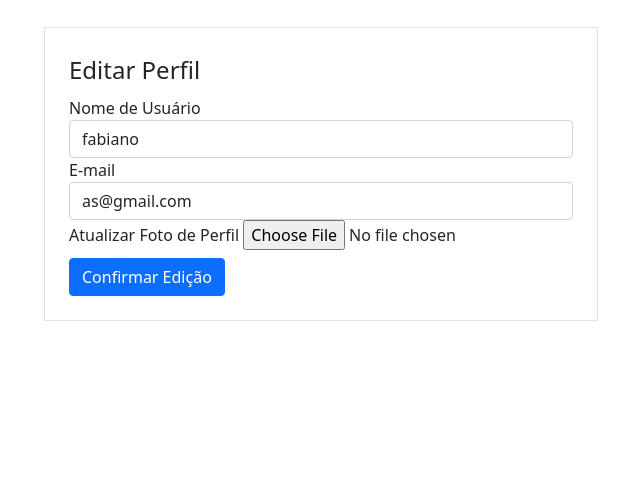
After one commit to cientistafabiano/python---flask, a Flask app: page /perfil/editar in a window 1280 px wide. The commit adds this page. Shown: the part 314-800 px from the top of the page, without its empty margins (38-678 px from the left). Run offline with Flask 2, Linux system fonts and the light colour scheme; a user stored in the database is signed in; some libraries are stand-ins or nearby versions.

Commit message:
editar perfil
criou html editarperfil e suas validators

```diff
--- a/comunidade/forms.py
+++ b/comunidade/forms.py
@@ -1,8 +1,13 @@
 from flask_wtf import FlaskForm
+#aula 36: FileField é campo de arquivo, FileAllowed é um validators
+from flask_wtf.file import FileField, FileAllowed
+
 from wtforms import StringField, PasswordField, SubmitField, BooleanField
 from wtforms.validators import DataRequired, Length, Email, EqualTo, ValidationError
 from comunidade.models import Usuario
 #import validation erro
+#aula 36
+from flask_login import current_user
 
 #todo formulario é um objeto em python, cada formulario é uma classe
 #criar validações
@@ -31,3 +36,18 @@ class FormLogin(FlaskForm):
 
 
 #extensao de login no flask: pip install flask-login; vai p o init; vai p o models; vai p routes;
+
+#aula 35 editar perfil
+class FormEditarPerfil(FlaskForm):
+    username = StringField('Nome de Usuário', validators=[DataRequired()])
+    email = StringField('E-mail', validators=[DataRequired(), Email()])
+    #aula 37 add campo imagem, depois fazer edição no html
+    foto_perfil = FileField('Atualizar Foto de Perfil', validators=[FileAllowed(['jpg', 'png', 'svg'])])
+    botao_submit_editarperfil = SubmitField('Confirmar Edição')
+
+    #aula 36 verificar se esse novo email ja existe
+    def validate_email(self, email):
+        if current_user.email != email.data:
+            usuario = Usuario.query.filter_by(email=email.data).first()
+            if usuario:
+                raise ValidationError('Já existe um usuário com esse e-mail. Cadastre outro e-mail')
--- a/comunidade/routes.py
+++ b/comunidade/routes.py
@@ -1,7 +1,7 @@
 from flask import render_template, redirect, url_for, request, flash
 from comunidade import app, database, bcrypt
 #presisamos importa o form e instanciar dentro da função login
-from comunidade.forms import FormLogin, FormCriarConta
+from comunidade.forms import FormLogin, FormCriarConta, FormEditarPerfil
 #criar usuario
 from comunidade.models import Usuario
 #login
@@ -14,7 +14,7 @@ from flask_login import login_user, logout_user, current_user, login_required
 lista_usuarios = ['Fabiano', 'Joelson', 'Marisa', 'Rafa', 'Raul']
 
 
-# toda vez q for criar uma pagina deve começar assim, o ("\") é o caminho do site
+# toda vez q for criar uma pagina deve começar assim: o ("\") é o caminho do site
 #app.route é uma classe do flask
 #decoration é uma função q vem antes de outra função, atribui uma nova funcionalidade a funcao def, faz com q ele apareça dentro do link
 @app.route('/ola')
@@ -101,3 +101,26 @@ def perfil():
 @login_required
 def criar_post():
     return render_template('criarpost.html')
+
+
+#editar perfil aula 35
+#aula 36 validar o button submit
+@app.route('/perfil/editar', methods=['GET', 'POST'])
+@login_required
+def editar_perfil():
+    form = FormEditarPerfil()
+    if form.validate_on_submit():
+        #preenche novo email
+        current_user.email = form.email.data
+        #preenche novo nome
+        current_user.username = form.username.data
+        #atualiza no banco de dados
+        database.session.commit()
+        flash('Perfil atualizado com sucesso.', 'alert-success')
+        return redirect(url_for('perfil'))
+    # aula 36 se o formulario for get? qdo o usuario for editar o formulario ja esta preenchido
+    elif request.method == 'GET':
+        form.email.data = current_user.email
+        form.username.data = current_user.username
+    foto_perfil = url_for('static', filename='fotos_perfil/{}'.format(current_user.foto_perfil))
+    return render_template('editarperfil.html', foto_perfil=foto_perfil, form=form)
--- /dev/null
+++ b/comunidade/templates/editarperfil.html
@@ -0,0 +1,57 @@
+<!-- aula 35 pegando a pagina perfil inteira e so vamos acrescentar o formulario de edição, criar no forms e depois jopgar no routes-->
+{% extends 'perfil.html' %}
+
+{% block form_editar_perfil %}
+<main class="container mt-5">
+    <section class="w-50">
+        <!-- sempre q tiver um formulario q permite subir um arquivo dentro do form html dele alem do post tem q ter o parametro enctype -->
+        <form method="POST" actions="" class="col me-1 p-4 border" enctype="multipart/form-data">
+            <!--criou o form o ideal é colocar o token-->
+            {{ form.csrf_token }}
+            <legend>Editar Perfil</legend>
+            <fieldset>
+                 <article class="form-group">
+                    {{ form.username.label(class="form-control-label") }}
+                    <!--se eu tiver um erro essa condição mostra -->
+                    {% if form.username.errors %}
+                        {{ form.username(class="form-control is-invalid") }}
+                    <article class="invalid-feedback">
+                        {% for erro in form.username.errors %}
+                            {{ erro }}
+                        {% endfor %}
+                    </article>
+                    {% else %}
+                        {{ form.username(class="form-control") }}
+                    {% endif %}
+                </article>
+                <article class="form-group">
+                    {{ form.email.label(class="form-control-label") }}
+                    <!--se eu tiver um erro essa condição mostra -->
+                    {% if form.email.errors %}
+                        {{ form.email(class="form-control is-invalid") }}
+                    <article class="invalid-feedback">
+                        {% for erro in form.email.errors %}
+                            {{ erro }}
+                        {% endfor %}
+                    </article>
+                    {% else %}
+                        {{ form.email(class="form-control") }}
+                    {% endif %}
+                </article>
+                <!-- aula  37 -->
+                <article class="form-group">
+                    {{ form.foto_perfil.label }}
+                    {{ form.foto_perfil(class="form-control-file") }}
+                    <!--caso o usuario tente carregar uma imagem com extensao diferente das válidas-->
+                    {% if form.foto_perfil.errors %}
+                        {% for erro in form.foto_perfil.errors %}
+                            <span class="text-danger">{{ erro }}</span><br>
+                        {% endfor %}
+                    {% endif %}
+                </article>
+            </fieldset>
+            {{ form.botao_submit_editarperfil(class="btn btn-primary mt-2") }}
+        </form>
+    </section>
+</main>
+{% endblock %}
--- a/comunidade/templates/perfil.html
+++ b/comunidade/templates/perfil.html
@@ -22,11 +22,18 @@
                             <span class="number3">0</span>
                         </div>
                    </div>
+                    <!--aula 35 redirecionar esse button colocando a tag a-->
                    <div class="button mt-2 d-flex flex-row align-items-center">
-                        <button class="btn btn-sm btn-outline-primary w-100">Editar Perfil</button>
+                        <a class="w-100" href="{{ url_for('editar_perfil') }}">
+                            <button class="btn btn-sm btn-outline-primary w-100">Editar Perfil</button>
+                        </a>
                    </div>
                 </div>
             </div>
         </div>
     </div>
+<!--aula 35-->
+{% block form_editar_perfil %}
 {% endblock %}
+
+{% endblock %}
```
Also changed, not shown: comunidade/comunidade.db.
